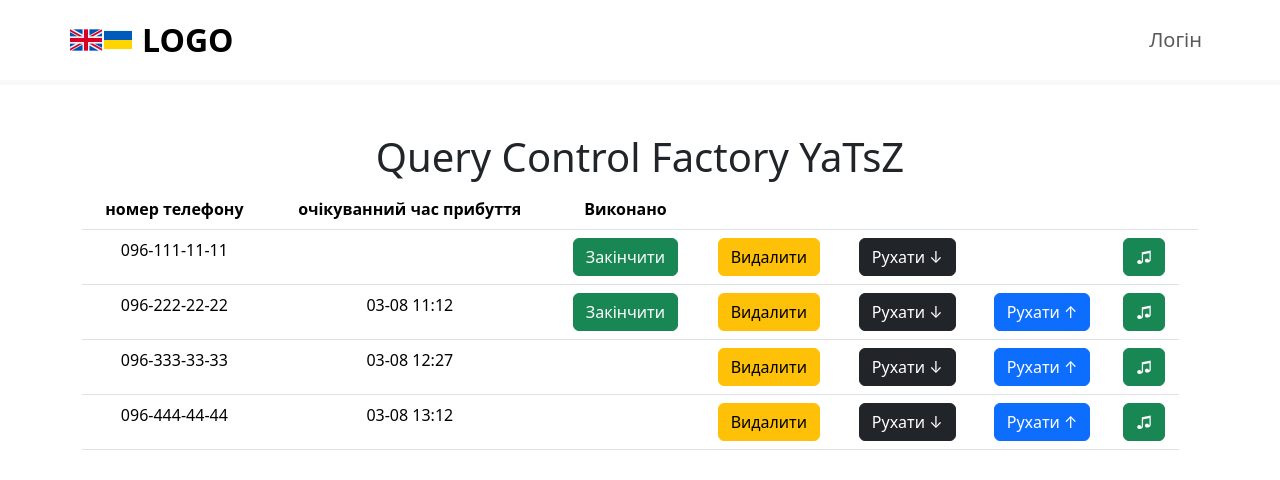
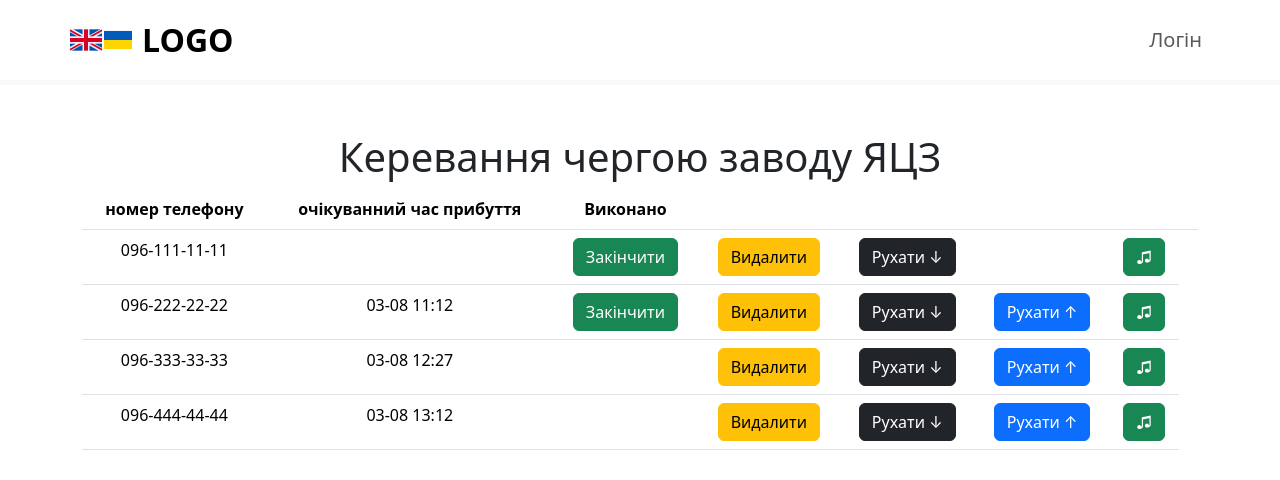
Before and after one commit to RomanStoyko/QueryApp, a React (Create React App) app: page /query in a window 1280 px wide. Shown: the top 480 px of the page. Built offline with nearby package versions, Linux system fonts and the light colour scheme.

Commit message:
add changes

```diff
--- a/src/components/query_app/QueryApp.jsx
+++ b/src/components/query_app/QueryApp.jsx
@@ -1,4 +1,6 @@
 import { BrowserRouter, Routes, Route, Link } from 'react-router-dom';
+
+import { useTranslation } from 'react-i18next'
 
 import './style/QueryApp.css'
 
@@ -25,6 +27,9 @@ import AuthProvider from './security/AuthContext'
 // }
 
 export default function QueryApp(){
+
+    const { t } = useTranslation();
+
     return(
         <div className="QueryApp">
             <AuthProvider>
@@ -44,7 +49,7 @@ export default function QueryApp(){
 
                     }/>
                     <Route path='/login' element={<LoginComponent/>}/>
-                    <Route path='/query' element={<QueryControl/>}/>
+                    <Route path='/query' element={<QueryControl id={t('sYaTsZ')}/>}/>
                     <Route path='/allquery' element={<AllQuery/>}/>
                     <Route path='*' element={<ErrorComponent/>}/>
                 </Routes>
--- a/src/components/query_app/components/querycontrol/QueryControl.jsx
+++ b/src/components/query_app/components/querycontrol/QueryControl.jsx
@@ -1,7 +1,7 @@
 import { useTranslation } from 'react-i18next'
 
 
-function QueryControl({id="YaTsZ", full=true}){
+function QueryControl({id="", full=true}){
 
     const { t } = useTranslation();
 
@@ -11,6 +11,8 @@ function QueryControl({id="YaTsZ", full=true}){
     const sMoveUp = t('sMoveUp')
     const sCall = t('sCall')
 
+
+    const sQtext = full ?   t('sQueryControlFactory') : t('sQueryFactory')
 
     function setTime(min){
         var now = new Date();
@@ -25,7 +27,7 @@ function QueryControl({id="YaTsZ", full=true}){
 
     return(
         <div className="container">
-            <h1>Query {full && "Control"} Factory {id}</h1>
+            <h1>{sQtext} {id}</h1>
             <div>
                 <table className="table">
                     <thead>
--- a/src/i18n.js
+++ b/src/i18n.js
@@ -35,7 +35,9 @@ const resources = {
       "sDelete":"Delete",
       "sMoveDown":"Move ↓",
       "sMoveUp":"Move ↑",
-      "sCall":"♫"
+      "sCall":"♫",
+      "sQueryControlFactory":"Query Control Factory",
+      "sQueryFactory":"Query Factory"
     }
   },
   ua: {
@@ -58,7 +60,7 @@ const resources = {
       "sErorrTitle":"Ми працюємо над помилкой!",
       "sErorrText":"Вибачте за 404. Зверніться до нашої команди за адресою ABC-DEF-GHIJ.",
       "sHome":"Головна",
-      "sQuery":"Керивання чергою",
+      "sQuery":"Керeвання чергою",
       "sAllQuery":"Загальна черга",
       "sLogin": "Логін",
       "sLogout":"Вихід",
@@ -70,7 +72,9 @@ const resources = {
       "sDelete":"Видалити",
       "sMoveDown":"Рухати ↓",
       "sMoveUp":"Рухати ↑",
-      "sCall":"♫"
+      "sCall":"♫",
+      "sQueryControlFactory":"Керeвання чергою заводу",
+      "sQueryFactory":"Черга заводу"
     }
   }
 };
```
